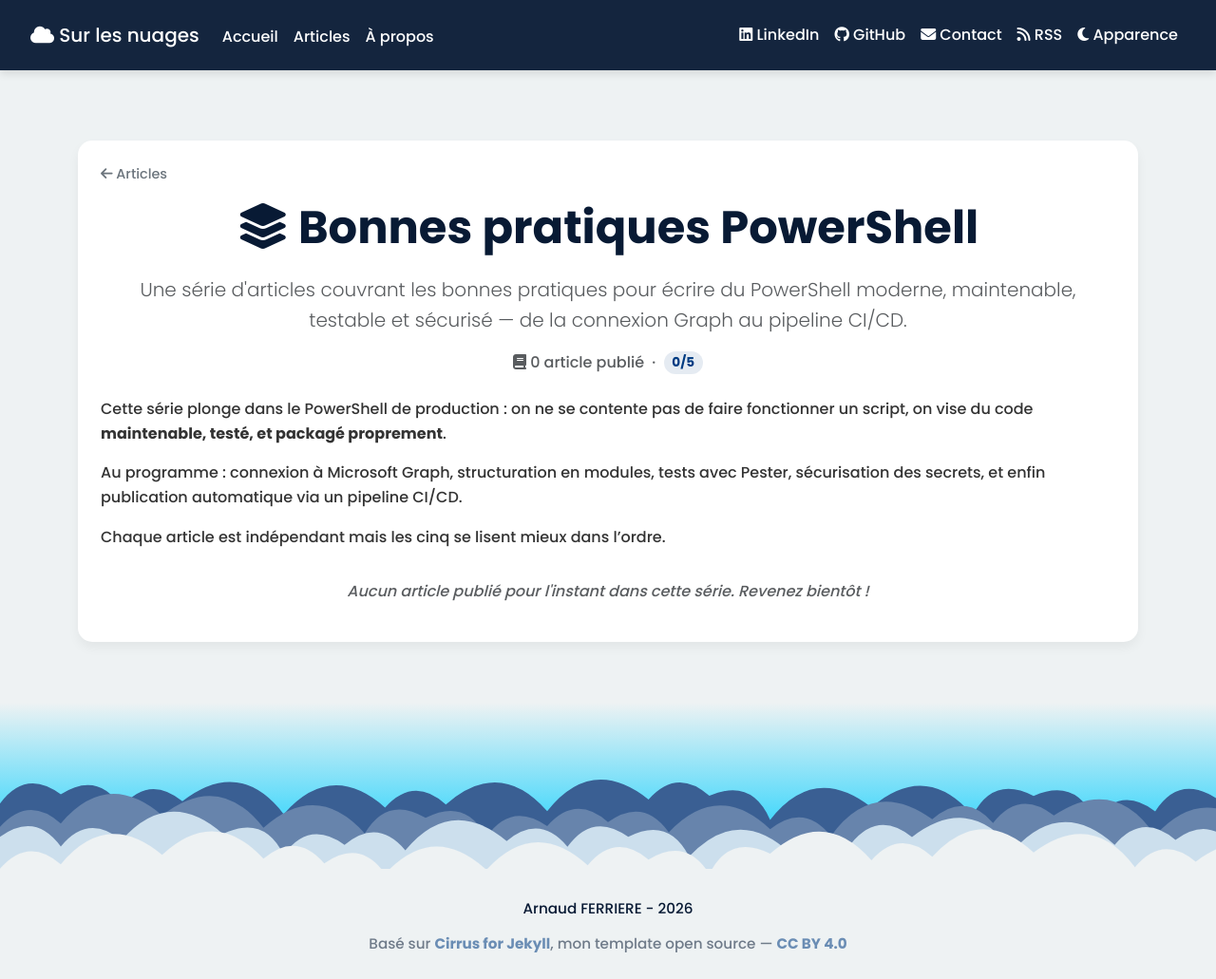
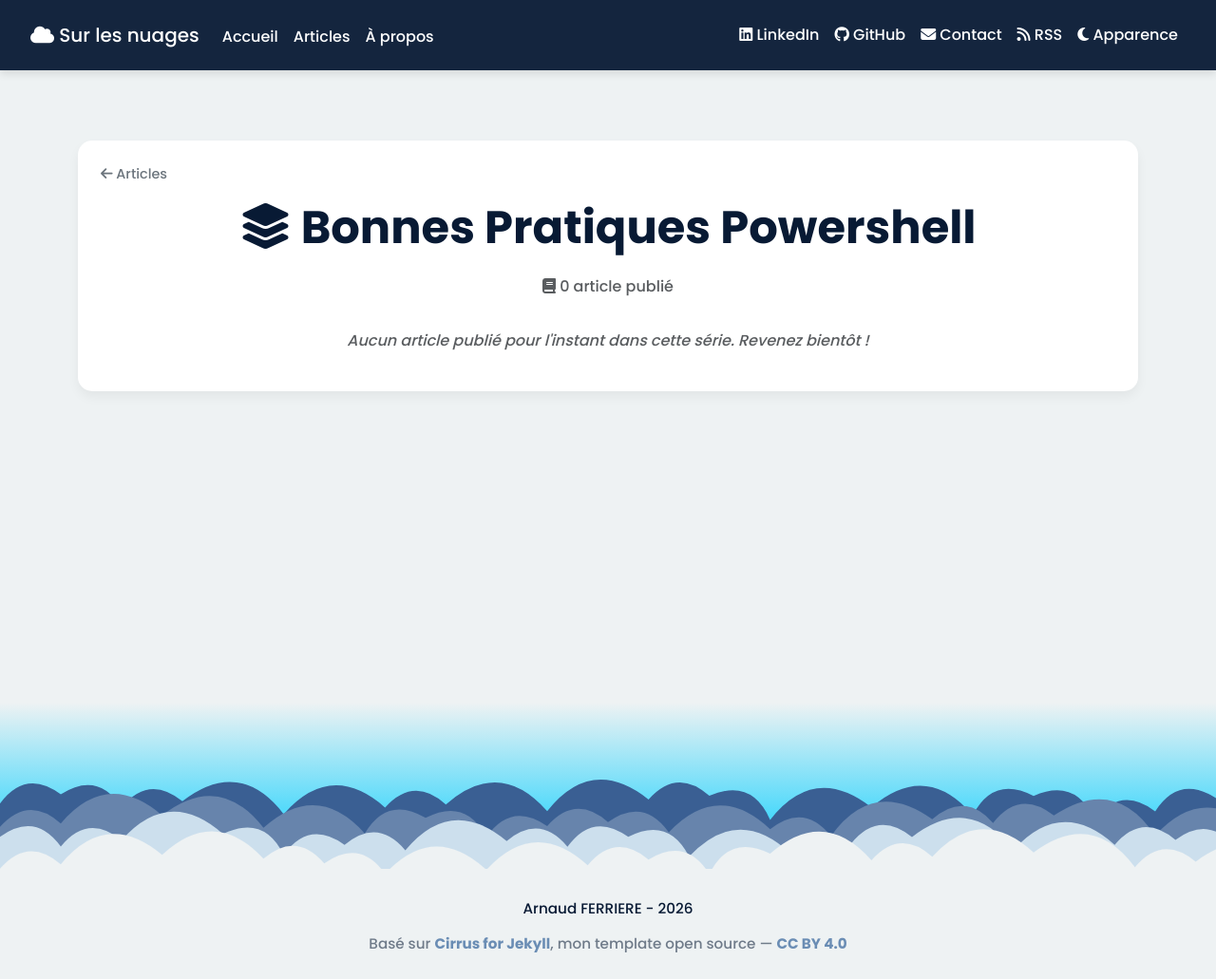
Before and after one commit to Arnaud-Ferriere/SurLesNuages, a Jekyll site: the page built from _series/bonnes-pratiques-powershell.md, in a window 1280 px wide and 1031 px high. Shown: the whole window at 95% size. Built offline with Jekyll 4.4.1, drawn with Linux system fonts in a browser that asks for light colours.

Commit message:
refactor: pull series metadata from first article's front matter
The _series/<slug>.md stub is now minimal (just series_name).
Description and expected_count are read from the first article
of the series (the one with series_part: 1) via front matter
fields series_description and series_expected_count.

Benefits:
- Single source of truth: edit description where it lives naturally
- _series stub is 3 lines; only its filename (slug) defines the URL
- series_name in the stub is the join key with posts

To add a new series:
1. Create _series/<slug>.md with just: series_name: "Nom exact"
2. On the first article, add: series_description, series_expected_count

Co-Authored-By: Claude Opus 4.6 <noreply@anthropic.com>

```diff
--- a/_layouts/series.html
+++ b/_layouts/series.html
@@ -10,15 +15,15 @@ layout: default
             <p class="series-breadcrumb">
                 <a href="{{ '/articles/' | relative_url }}"><i class="fas fa-arrow-left" aria-hidden="true"></i> {{ site.data.ui.articles_title }}</a>
             </p>
-            <h1 class="display-5"><i class="fas fa-layer-group" aria-hidden="true"></i> {{ page.title }}</h1>
-            {% if page.description %}
-            <p class="lead text-muted">{{ page.description }}</p>
+            <h1 class="display-5"><i class="fas fa-layer-group" aria-hidden="true"></i> {{ series_title }}</h1>
+            {% if series_description %}
+            <p class="lead text-muted">{{ series_description }}</p>
             {% endif %}
             <p class="text-muted">
                 <i class="fas fa-book" aria-hidden="true"></i>
                 {{ posts_in_series.size }} {% if posts_in_series.size > 1 %}articles publiés{% else %}article publié{% endif %}
-                {% if page.expected_count and page.expected_count > posts_in_series.size %}
-                    &nbsp;·&nbsp; <span class="series-progress">{{ posts_in_series.size }}/{{ page.expected_count }}</span>
+                {% if series_expected and series_expected > posts_in_series.size %}
+                    &nbsp;·&nbsp; <span class="series-progress">{{ posts_in_series.size }}/{{ series_expected }}</span>
                 {% endif %}
             </p>
         </header>
--- a/_series/bonnes-pratiques-powershell.md
+++ b/_series/bonnes-pratiques-powershell.md
@@ -1,16 +1,3 @@
 ---
-title: "Bonnes pratiques PowerShell"
 series_name: "Bonnes pratiques PowerShell"
-description: "Une série d'articles couvrant les bonnes pratiques pour écrire du PowerShell moderne, maintenable, testable et sécurisé — de la connexion Graph au pipeline CI/CD."
-image: /assets/photo.webp
-expected_count: 5
-tags:
-  - PowerShell
-  - Bonnes pratiques
 ---
-
-Cette série plonge dans le PowerShell de production : on ne se contente pas de faire fonctionner un script, on vise du code **maintenable, testé, et packagé proprement**.
-
-Au programme : connexion à Microsoft Graph, structuration en modules, tests avec Pester, sécurisation des secrets, et enfin publication automatique via un pipeline CI/CD.
-
-Chaque article est indépendant mais les cinq se lisent mieux dans l'ordre.
```
Also changed, not shown: other parts of _layouts/series.html (+5 -0 lines), articles.html (+11 -7 lines).
